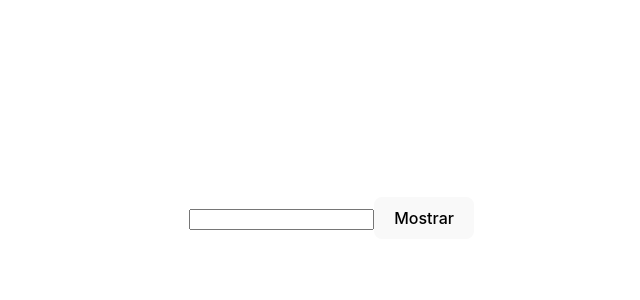
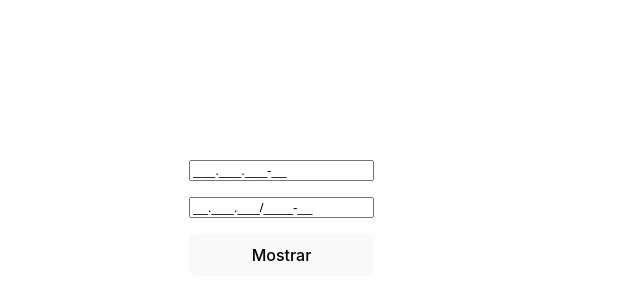
Before and after one commit to MauMuller/valisk, a React (Vite) app: page / in a window 1280 px wide. Shown: the part 182-482 px from the top of the page, without its empty margins (291-931 px from the left). Built offline with nearby package versions, Linux system fonts and the light colour scheme.

Commit message:
Criação do componente de CNPJ

```diff
--- a/src/App.tsx
+++ b/src/App.tsx
@@ -2,18 +2,26 @@ import { useId, useState } from "react";
 
 import { InputValidation } from "./modules/InputValidation";
 import { InputCPF } from "./modules/InputCPF";
+import { InputCNPJ } from "./modules/InputCNPJ";
 
 function App() {
   const id = useId();
   const [hiddenValue, setHiddenValue] = useState(true);
 
   return (
-    <>
+    <div style={{ display: "flex", flexDirection: "column", gap: "1rem" }}>
       <InputCPF
         type={"text"}
-        hashMask={false}
+        hashMask={true}
         inicialValue={""}
         // valueFromInput={(value) => console.log(value)}
+      />
+
+      <InputCNPJ
+        type="text"
+        hashMask={true}
+        inicialValue={""}
+        valueFromInput={(value) => console.log(value)}
       />
 
       {/* <InputValidation
@@ -26,7 +34,7 @@ function App() {
         incrementDDDAndPrefix={true}
       /> */}
       <button onClick={() => setHiddenValue(!hiddenValue)}>Mostrar</button>
-    </>
+    </div>
   );
 }
 
--- a/src/modules/InputCNPJ/index.tsx
+++ b/src/modules/InputCNPJ/index.tsx
@@ -1,3 +1,131 @@
-const InputCNPJ = () => {};
+import { useState, LegacyRef, CSSProperties, useEffect } from "react";
+import { acessValidationTypes } from "../../assets/ts/acessValidationTypes";
+import { masks } from "../../data/masks";
+import { defaultValuesForPassword } from "../../assets/ts/defaultValuesForPassword";
+import { firstPartMoney } from "../../assets/ts/firstPartMoney";
+import { usePrefixAndDDDToPhone } from "../../assets/ts/usePrefixAndDDDToPhone";
+import { controlInsertMask } from "../../controller/controlInsertMask";
+
+export type TypesInput = "text" | "tel";
+type TypesBooleanString = "yes" | "no";
+type TypesBoolean = true | false;
+type TypesAutoComplete = "on" | "off";
+type TypesValidationReturn = { value: string; validation: boolean | object };
+
+interface InputProps {
+  type: TypesInput;
+  hashMask?: TypesBoolean;
+  inicialValue?: string;
+
+  id?: string;
+  translate?: TypesBooleanString;
+  spellCheck?: TypesBoolean;
+  className?: string;
+  style?: CSSProperties;
+  placeholder?: string;
+  autoComplete?: TypesAutoComplete;
+  name?: string;
+  inputReference?: LegacyRef<HTMLInputElement>;
+
+  valueFromInput?: (value: string) => void;
+  validationFromInput?: (value: boolean | object) => void;
+}
+
+const InputCNPJ = ({
+  type,
+  inputReference,
+  hashMask,
+  id,
+  translate,
+  spellCheck,
+  className,
+  style,
+  autoComplete,
+  name,
+  inicialValue,
+  placeholder,
+  valueFromInput,
+  validationFromInput,
+}: InputProps) => {
+  const hashMaskCheck = hashMask ?? false;
+  const styleCheck: CSSProperties = style ?? {};
+  const inicialValueCheck = inicialValue ?? "";
+
+  const valueMask = masks.cnpj;
+  const defaultMask = hashMaskCheck ? valueMask : "";
+
+  const defaultInputState: TypesValidationReturn = {
+    value: defaultMask,
+    validation: false,
+  };
+
+  const [inputValue, setInputValue] = useState(defaultInputState);
+
+  const { value } = inputValue;
+  let keyDown: string;
+
+  const changeStateInputValue = (
+    formatedValue: string,
+    isValidateValue: boolean | object
+  ) =>
+    setInputValue((prevValue) => {
+      const clonedObject = { ...prevValue };
+
+      clonedObject.value = formatedValue;
+      clonedObject.validation = isValidateValue;
+
+      return clonedObject;
+    });
+
+  const formatingValueToInput = (valueInput: string, defaultValue?: string) => {
+    const typeValidationCheck = "cnpj";
+
+    const { formatedValue, isValidateValue } = acessValidationTypes({
+      typeValidationCheck,
+      valueInput,
+      hashMaskCheck,
+      keyDown,
+      defaultValue,
+    });
+
+    changeStateInputValue(formatedValue, isValidateValue);
+
+    return { formatedValue, isValidateValue };
+  };
+
+  useEffect(() => {
+    if (inicialValueCheck != "") formatingValueToInput(inicialValueCheck);
+  }, []);
+
+  return (
+    <input
+      type={type}
+      value={value}
+      ref={inputReference}
+      className={className}
+      disabled={false}
+      id={id}
+      translate={translate}
+      spellCheck={spellCheck}
+      style={styleCheck}
+      name={name}
+      placeholder={placeholder}
+      autoComplete={autoComplete}
+      onKeyDown={(evt) => {
+        let keyDelete = "Backspace";
+        keyDown = evt.key === keyDelete ? keyDelete : "";
+      }}
+      onChange={(evt) => {
+        const valueInput = evt.target.value;
+
+        const { isValidateValue, formatedValue } =
+          formatingValueToInput(valueInput);
+
+        if (valueFromInput) valueFromInput(formatedValue);
+        if (validationFromInput) validationFromInput(isValidateValue);
+      }}
+    />
+  );
+};
 
 export { InputCNPJ };
--- a/src/modules/InputValidation/index.tsx
+++ b/src/modules/InputValidation/index.tsx
@@ -200,12 +200,12 @@ const InputValidation = ({
         const templateValue = savingLetterByLetterFromValue(valueInput);
         isPassawordType ? setDefaultValue(templateValue) : "";
 
-        const { isValidateValue } = formatingValueToInput(
+        const { isValidateValue, formatedValue } = formatingValueToInput(
           valueInput,
           templateValue
         );
 
-        if (valueFromInput) valueFromInput(valueInput);
+        if (valueFromInput) valueFromInput(formatedValue);
         if (validationFromInput) validationFromInput(isValidateValue);
       }}
     />
```
